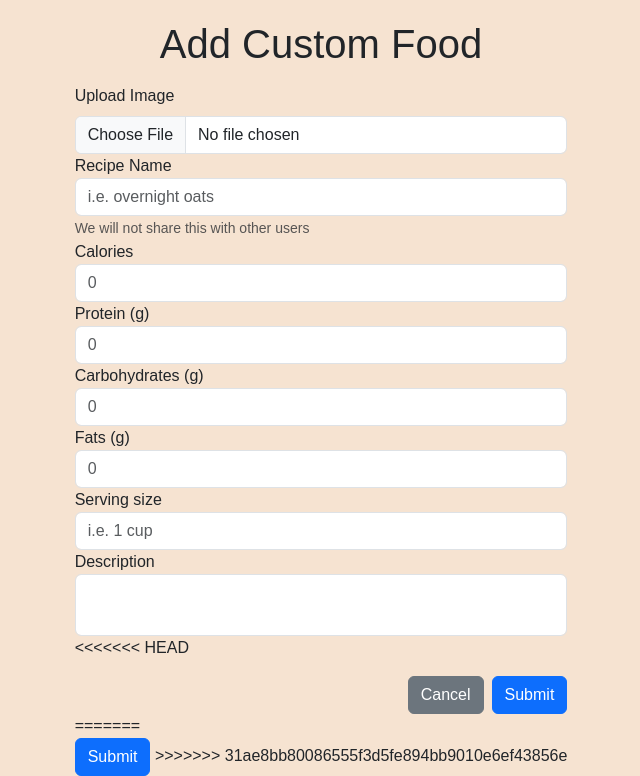
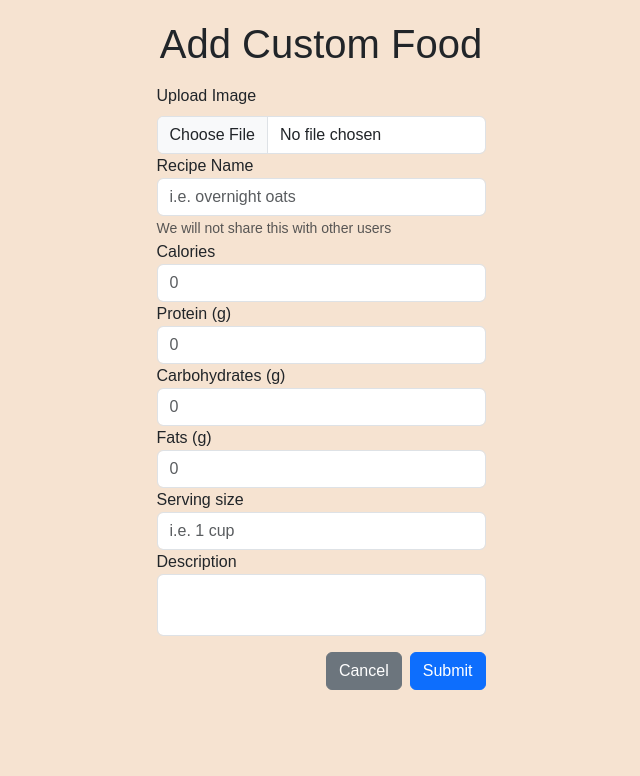
Before and after one commit to TigerAppsOrg/NutriTiger, a Python web app: template templates/personalfood.html in a window 1280 px wide. Shown: the part 56-832 px from the top of the page, without its empty margins (319-959 px from the left). After the commit the page ends 746 px from the top, so only its background shows below. Run offline with Jinja, Linux system fonts and the light colour scheme; the template is opened without the code that fills it, so the values that code supplies are empty; some libraries are stand-ins or nearby versions.

Commit message:
cancel in custom foods

```diff
--- a/templates/personalfood.html
+++ b/templates/personalfood.html
@@ -48,7 +48,6 @@
                     <label for="inputDesc">Description</label>
                     <textarea class="form-control autosize" id="inputDesc" maxlength = "180" name="description" oninput="autoResizeField(this)">{{desc}}</textarea>
                 </div>
-<<<<<<< HEAD
                 <div class="form-row mt-3">
                     <div class="col d-flex justify-content-end">
                         <!-- Add a margin to the right of the Cancel button -->
@@ -56,10 +55,6 @@
                         <button type="submit" class="btn btn-primary" onclick="validateNums(this)">Submit</button>
                     </div>
                 </div>
-=======
-                <br>
-                <button type="button" class="btn btn-primary" onclick="validateNums(this);">Submit</button>
->>>>>>> 31ae8bb80086555f3d5fe894bb9010e6ef43856e
             </div>
         </form>
     </div>
```
